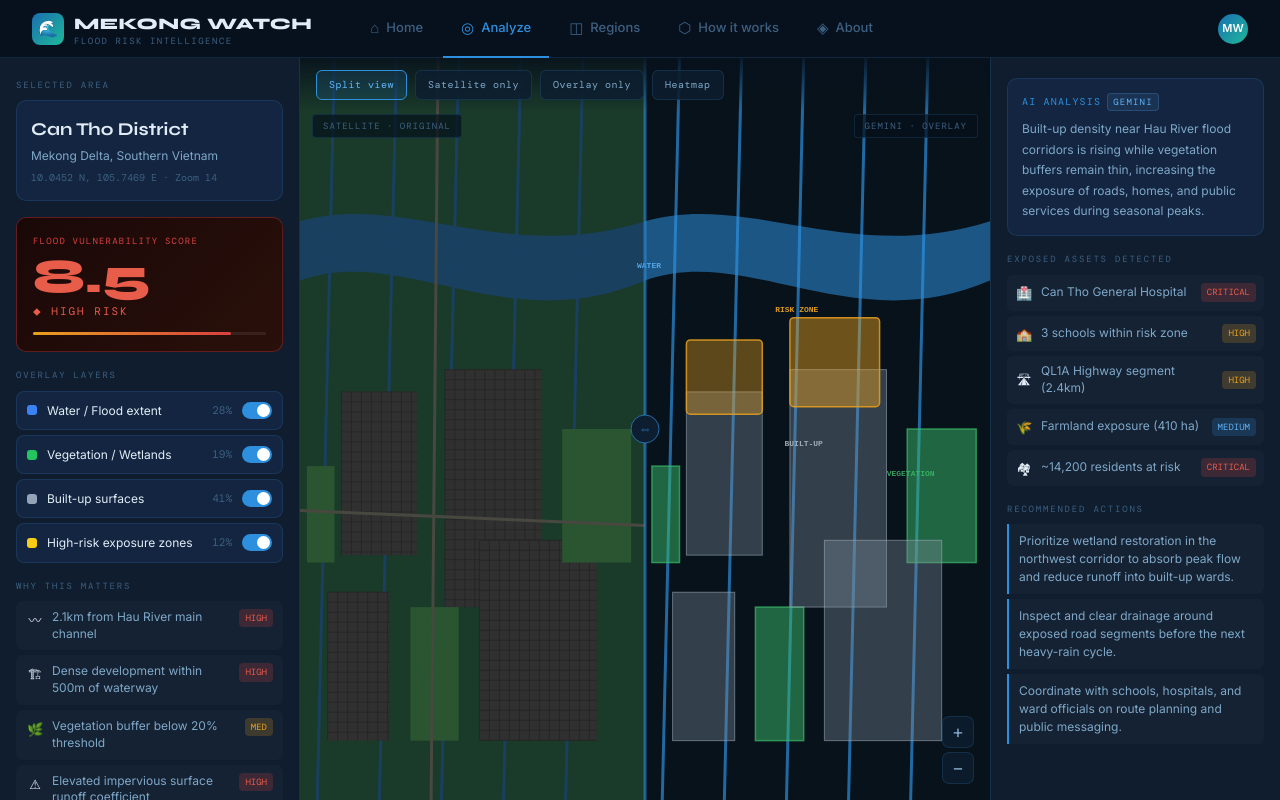
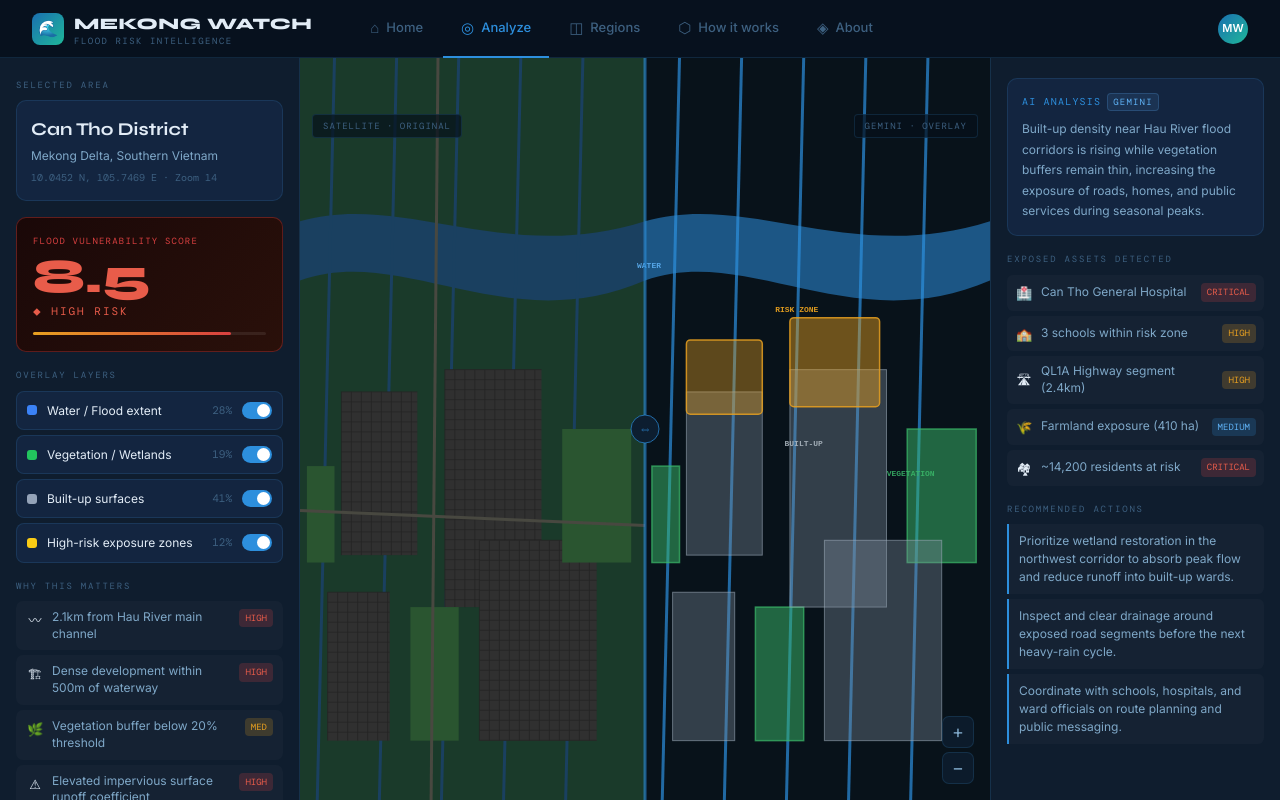
Before and after one commit to phamthucquyen/Mekong-Watch, a Next.js app: page /analyze in a window 1280 px wide. Built offline with nearby package versions, Linux system fonts and the light colour scheme.

Commit message:
edit analyze page layout

```diff
--- a/src/app/analyze/page.tsx
+++ b/src/app/analyze/page.tsx
@@ -55,13 +55,6 @@ export default function AnalyzePage() {
         </aside>
 
         <section className="map-center">
-          <div className="map-topbar">
-            <div className="map-btn active">Split view</div>
-            <div className="map-btn">Satellite only</div>
-            <div className="map-btn">Overlay only</div>
-            <div className="map-btn">Heatmap</div>
-          </div>
-
           <div className="pane-label-map" style={{ left: 12 }}>
             SATELLITE · ORIGINAL
           </div>
```
